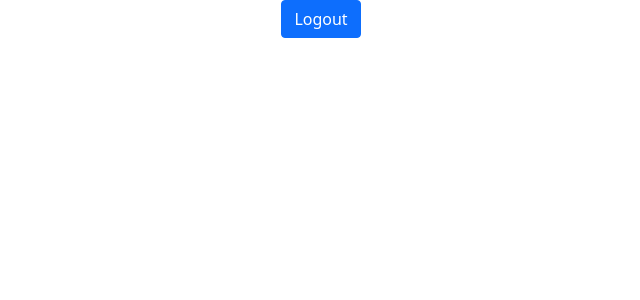
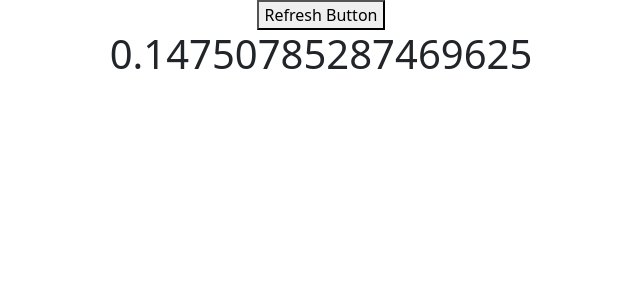
Before and after one commit to susmita1994/React_App, a React (Create React App) app in the folder my-app/: page / in a window 1280 px wide. Shown: the top 300 px of the page, without its empty margins (319-959 px from the left). Built offline with nearby package versions, Linux system fonts and the light colour scheme.

Commit message:
React Force update method
React Force update method

```diff
--- a/my-app/src/App.js
+++ b/my-app/src/App.js
@@ -5,6 +5,7 @@ import Hello from './MyComponent/Hello';
 import Arrow from './MyComponent/Arrow';
 import Welcome from './MyComp/Welcome';
 import Condition1 from './MyComp/Condition1';
+import Refresh from './MyComp/Refresh';
 function App() {
   return (
     <div className="App">
@@ -12,7 +13,8 @@ function App() {
       <Welcome name="Class 1"></Welcome> */}
      {/* <Arrow></Arrow> */}
      {/* <Welcome></Welcome> */}
-     <Condition1></Condition1>
+     {/* <Condition1></Condition1> */}
+     <Refresh></Refresh>
 
     </div>
   );
--- /dev/null
+++ b/my-app/src/MyComp/Refresh.js
@@ -0,0 +1,25 @@
+import React,{Component} from 'react'
+import '../../node_modules/bootstrap/dist/css/bootstrap.min.css'
+
+class Refresh extends Component{
+    constructor(){
+        super()
+        this.refreshNow=this.refreshNow.bind(this)
+    }
+
+
+    refreshNow(){
+        this.forceUpdate()
+    }
+
+    render(){
+        return(
+            <div>
+                <button onClick={this.refreshNow}>Refresh Button</button>
+                <h1>{Math.random()}</h1>
+            </div>
+        )
+    }
+}
+
+export default Refresh;
```
